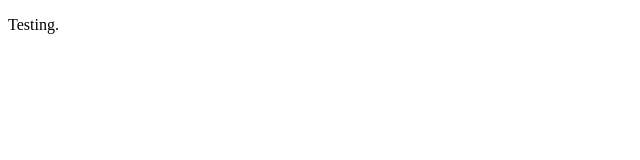
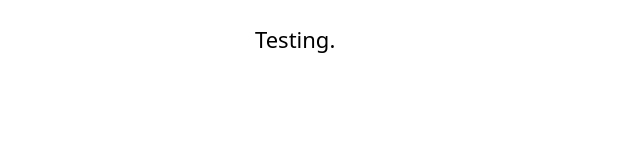
Before and after one commit to lowtze/lowtze.github.io, a plain HTML site: page docs/index.html in a window 1280 px wide. Shown: the whole page, without its empty margins (0-640 px from the left). Drawn offline with Linux system fonts and the light colour scheme.

Commit message:
added css

```diff
--- a/docs/index.html
+++ b/docs/index.html
@@ -7,6 +7,8 @@
   <title>Testing</title>
   <meta name="author" content="Zach Low">
 
+  <link rel="stylesheet" href="enough.min.css">
+
 </head>
 
 <body>
```
